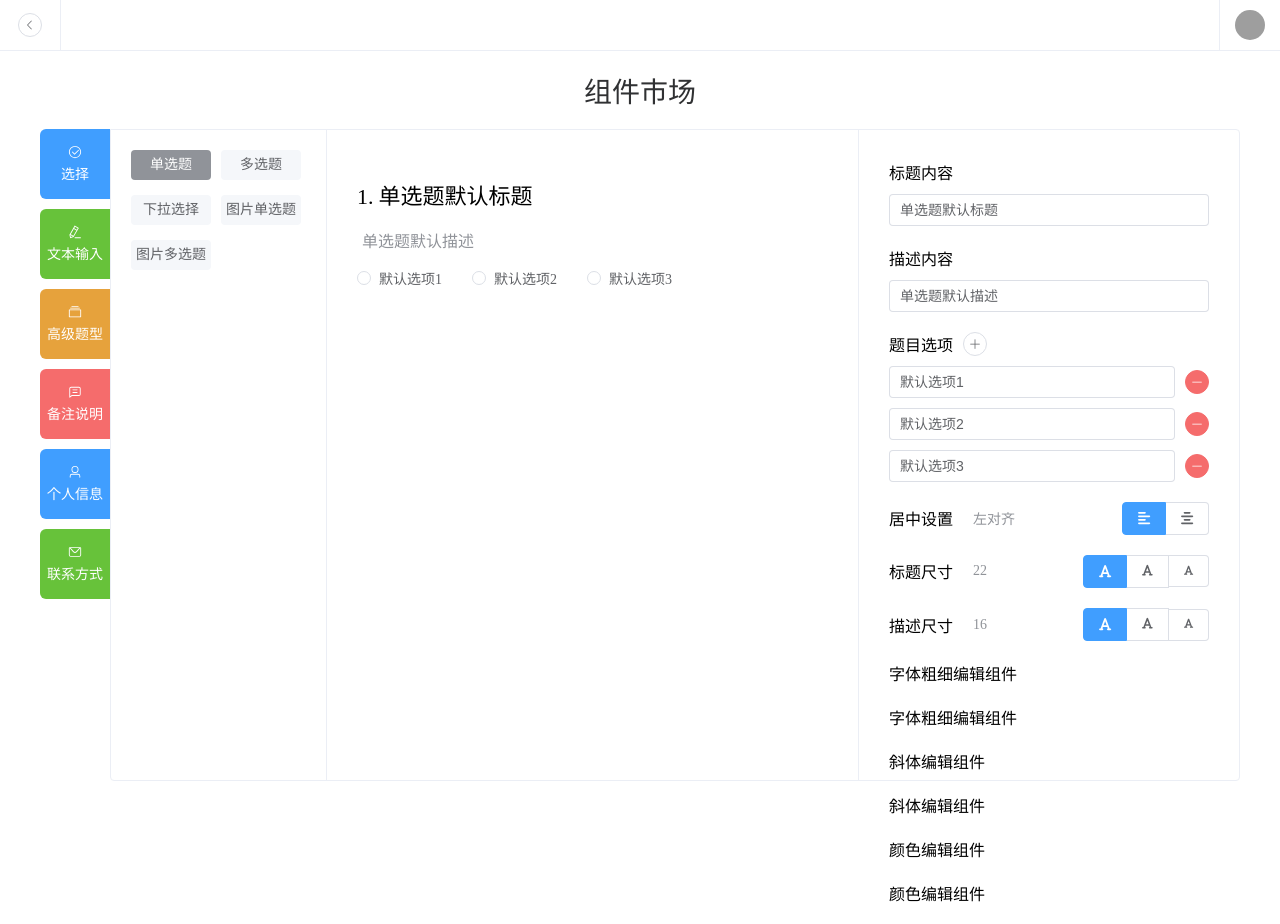
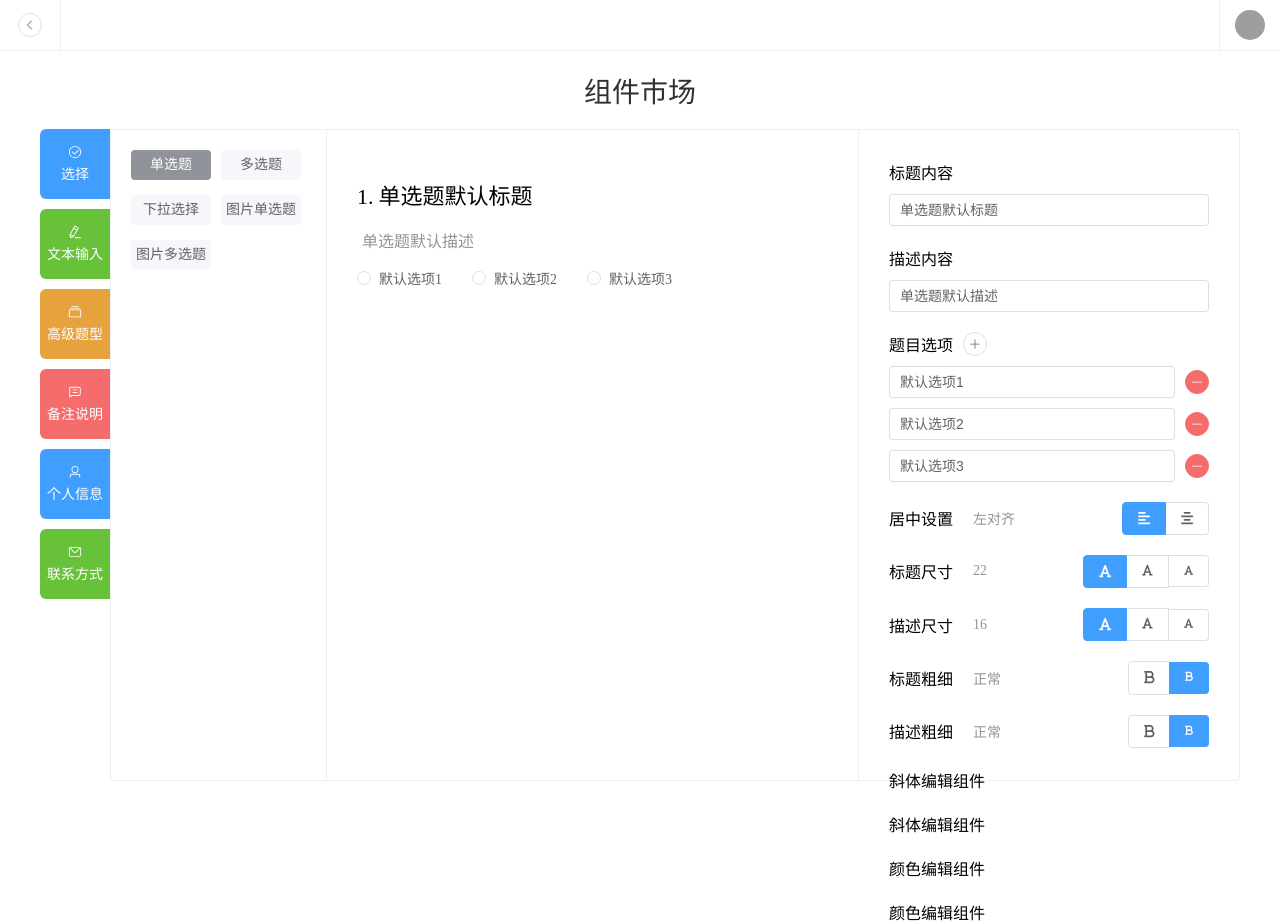
Before and after one commit to tsycheese/vue-nocode-questionnaire, a Vue app: page /single-select in a window 1280 px wide. Built offline with nearby package versions, Linux system fonts and the light colour scheme; grey boxes are pictures that could not be loaded; the HTML template or start-up script is replaced by a standard one.

Commit message:
完成字体粗细编辑组件 WeightEditor

```diff
--- a/src/components/ServeComs/Materials/EditItems/WeightEditor.vue
+++ b/src/components/ServeComs/Materials/EditItems/WeightEditor.vue
@@ -1,5 +1,45 @@
 <template>
-  <div>字体粗细编辑组件</div>
+  <div class="italic-editor">
+    <EditorButtonGroup :title="curTitle" :status="status[currentStatus]">
+      <el-radio-group v-model="curOption">
+        <el-radio-button :value="0">
+          <font-awesome-icon :icon="['fas', 'bold']" />
+        </el-radio-button>
+        <el-radio-button :value="1">
+          <font-awesome-icon :icon="['fas', 'bold']" size="xs" />
+        </el-radio-button>
+      </el-radio-group>
+    </EditorButtonGroup>
+  </div>
 </template>
 
-<script setup lang="ts"></script>
+<script setup lang="ts">
+import { ref, computed, inject, watch } from 'vue';
+import EditorButtonGroup from '../Common/EditorButtonGroup.vue';
+
+const props = defineProps<{
+  id: string;
+  isShow: boolean;
+  name: string;
+  status: string[];
+  currentStatus: number;
+  configKey: string;
+}>();
+const curTitle = computed(() => {
+  let title = '';
+  if (props.configKey === 'titleWeight') {
+    title = '标题粗细';
+  } else if (props.configKey === 'descWeight') {
+    title = '描述粗细';
+  }
+  return title;
+});
+const curOption = ref(props.currentStatus);
+
+const updateStatus =
+  inject<(configKey: string, payload?: number | string | boolean) => void>('updateStatus');
+
+watch(curOption, (newVal) => {
+  updateStatus && updateStatus(props.configKey, newVal);
+});
+</script>
--- a/src/views/MaterialsView/Layout.vue
+++ b/src/views/MaterialsView/Layout.vue
@@ -50,10 +50,12 @@ const updateStatus = (configKey: string, payload?: number | string | boolean) =>
     }
     case 'position':
     case 'titleSize':
-    case 'descSize': {
+    case 'descSize':
+    case 'titleWeight':
+    case 'descWeight': {
       // 居中设置 | 文字大小设置
       if (typeof payload !== 'number') {
-        console.error('Invalid payload type for "position or size". Expected number.');
+        console.error('Invalid payload type for "position or size or weight". Expected number.');
       }
       materialStore.setOptionsStatus(CurProps, payload as number);
       break;
```
